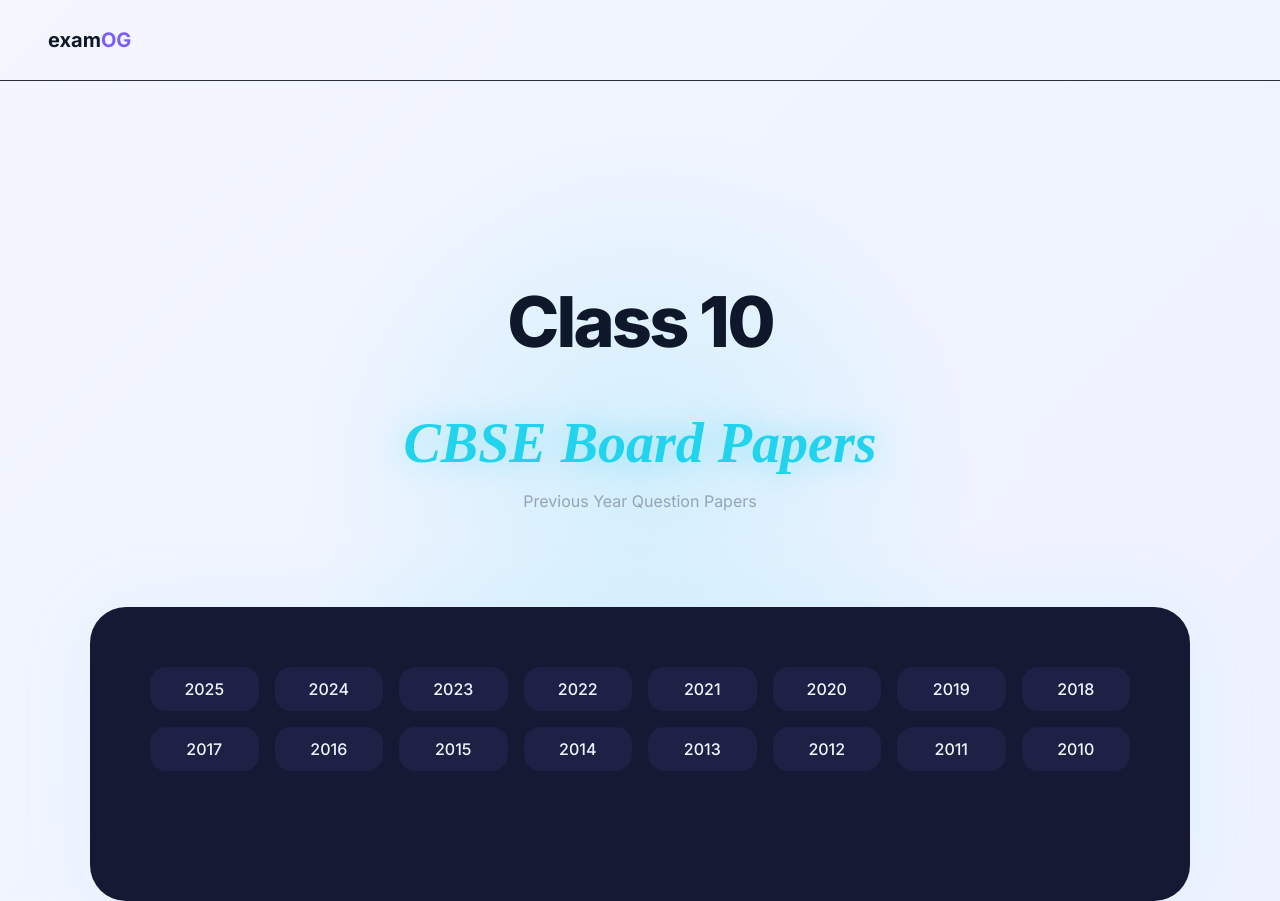
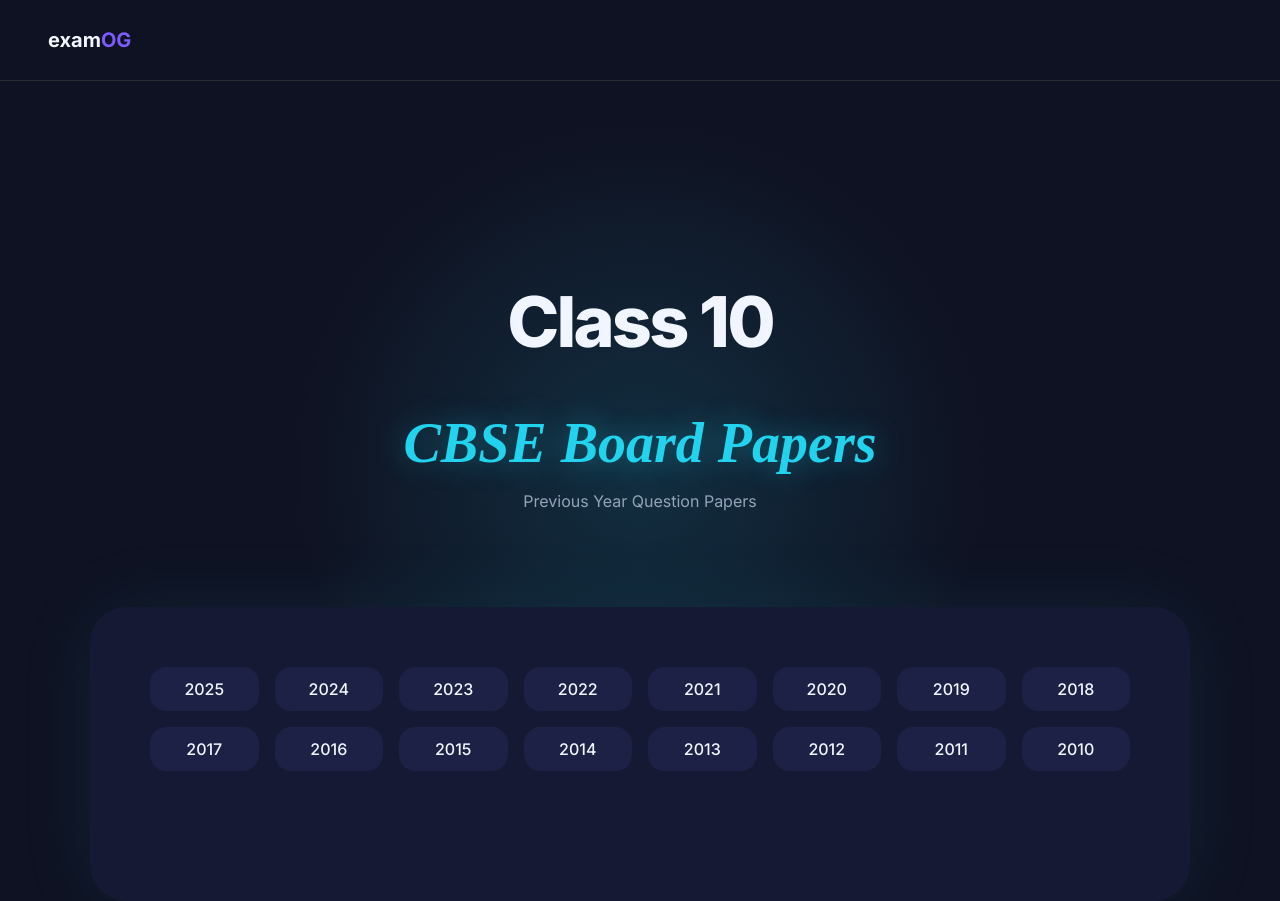
Before and after one commit to jia-nil/examogfrontend, a React (Vite) app: page / in a window 1280 px wide. Built offline with nearby package versions, Linux system fonts and the light colour scheme; a web font is replaced by a local one.

Commit message:
Update global.css

```diff
--- a/src/styles/global.css
+++ b/src/styles/global.css
@@ -2,8 +2,8 @@ html, body {
   margin: 0;
   padding: 0;
   font-family: 'Inter', system-ui, sans-serif;
-  background: linear-gradient(135deg, #F3F6FF 0%, #EEF2FF 100%);
-  color: #0F172A;
+  background: #0F1222;
+  color: #F1F5FF;
 }
 
 * {
```
